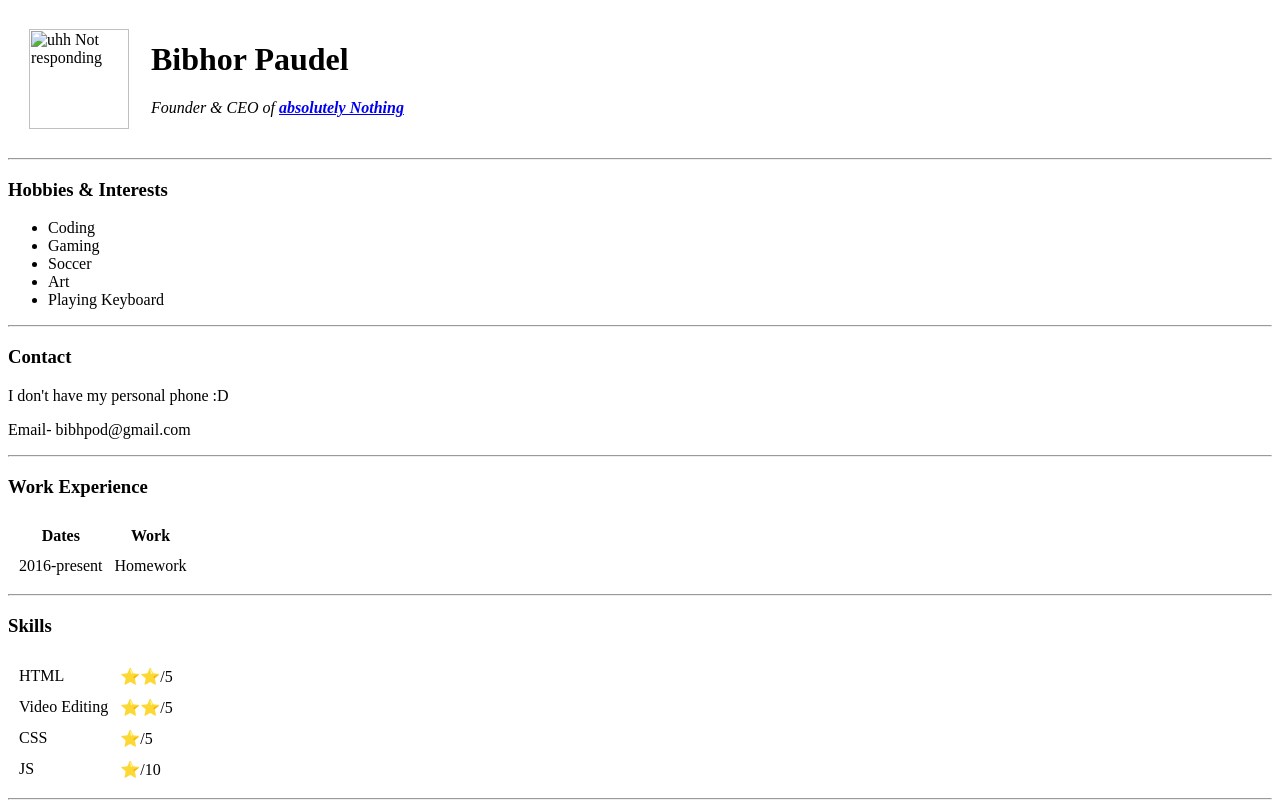
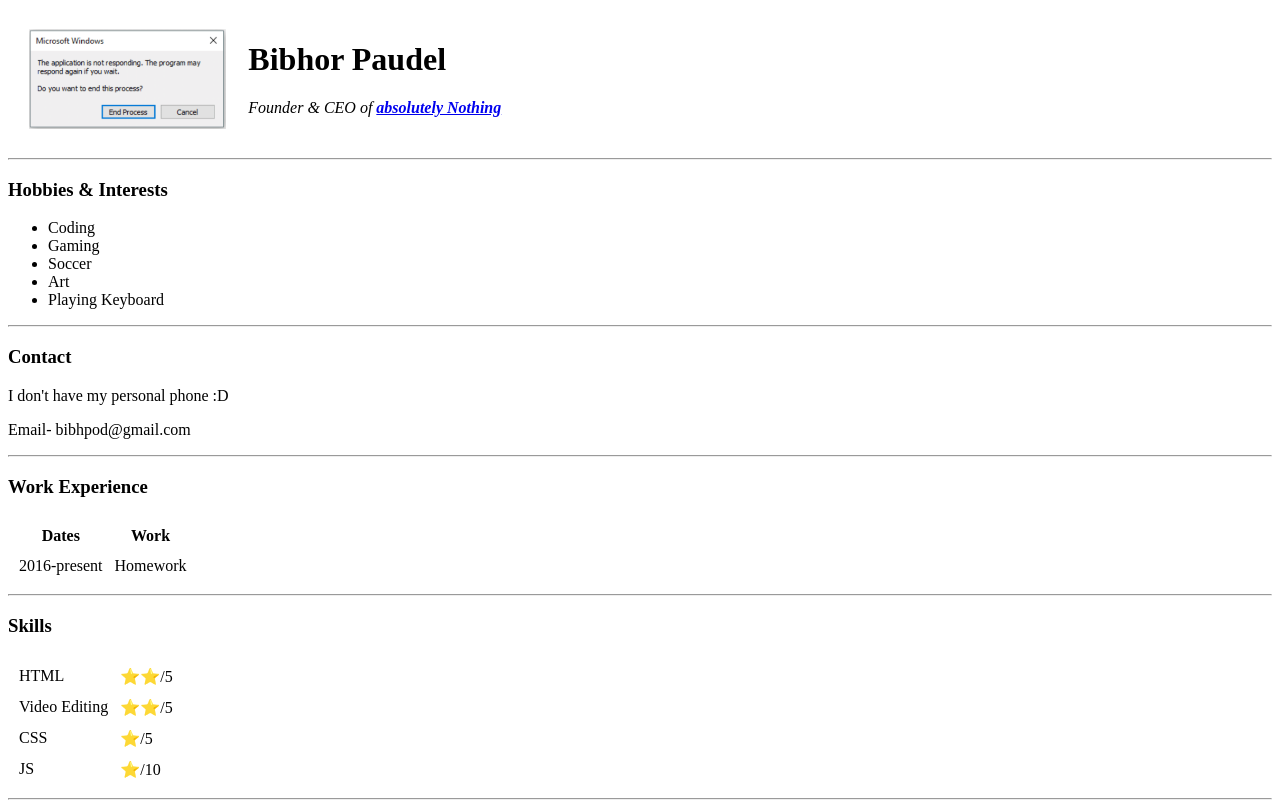
Before and after one commit to turrboflexx/Bibhor_portfolio, a plain HTML site: page index.html in a window 1280 px wide. Shown: the top 802 px of the page. Drawn offline with Linux system fonts and the light colour scheme; the site is published under a folder, as on GitHub Pages, so addresses that start at the root find nothing.

Commit message:
Update index.html

```diff
--- a/index.html
+++ b/index.html
@@ -8,7 +8,7 @@
 <body>
     <table cellspacing="20px">
         <tr>
-            <td><img src="/img/notres.png" height="100px" alt="uhh Not responding"></td>
+            <td><img src="./img/notres.png" height="100px" alt="uhh Not responding"></td>
             <td>
                 <h1>Bibhor Paudel</h1>
                 <p><em>
```
